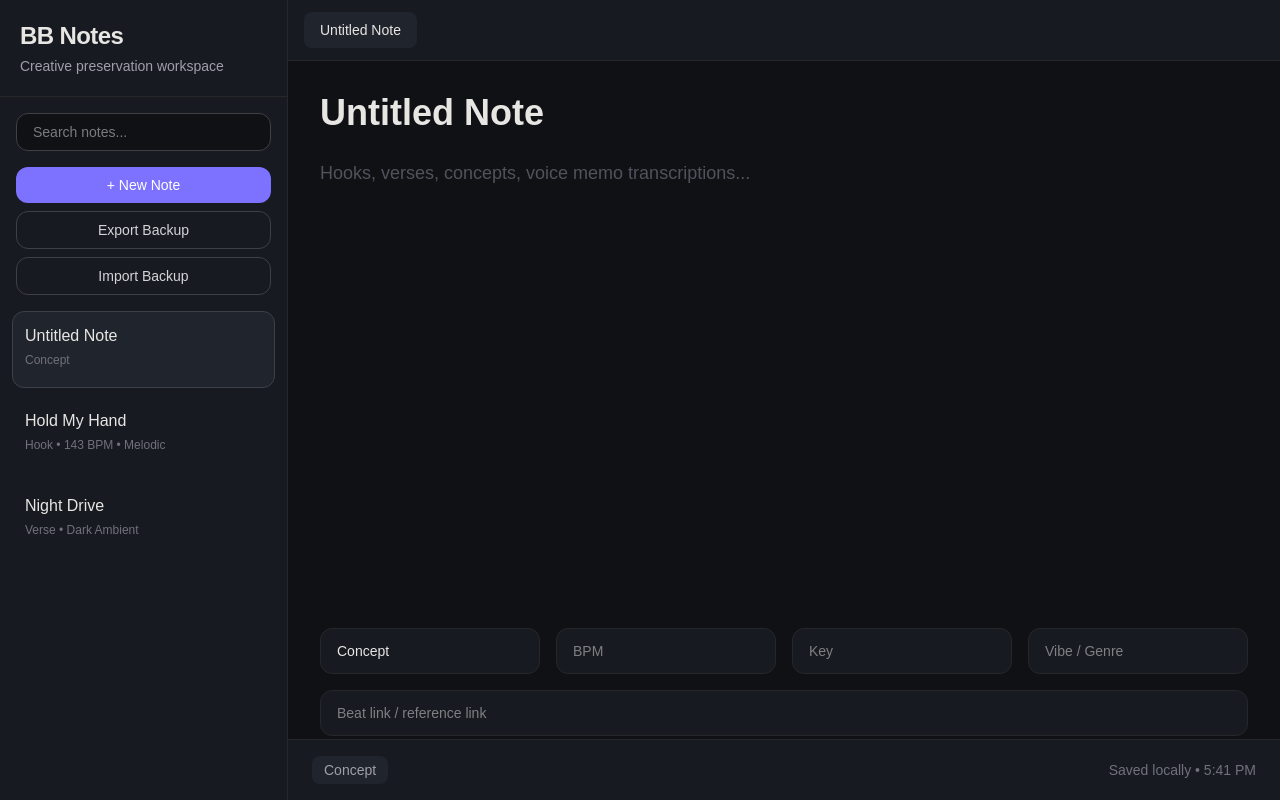
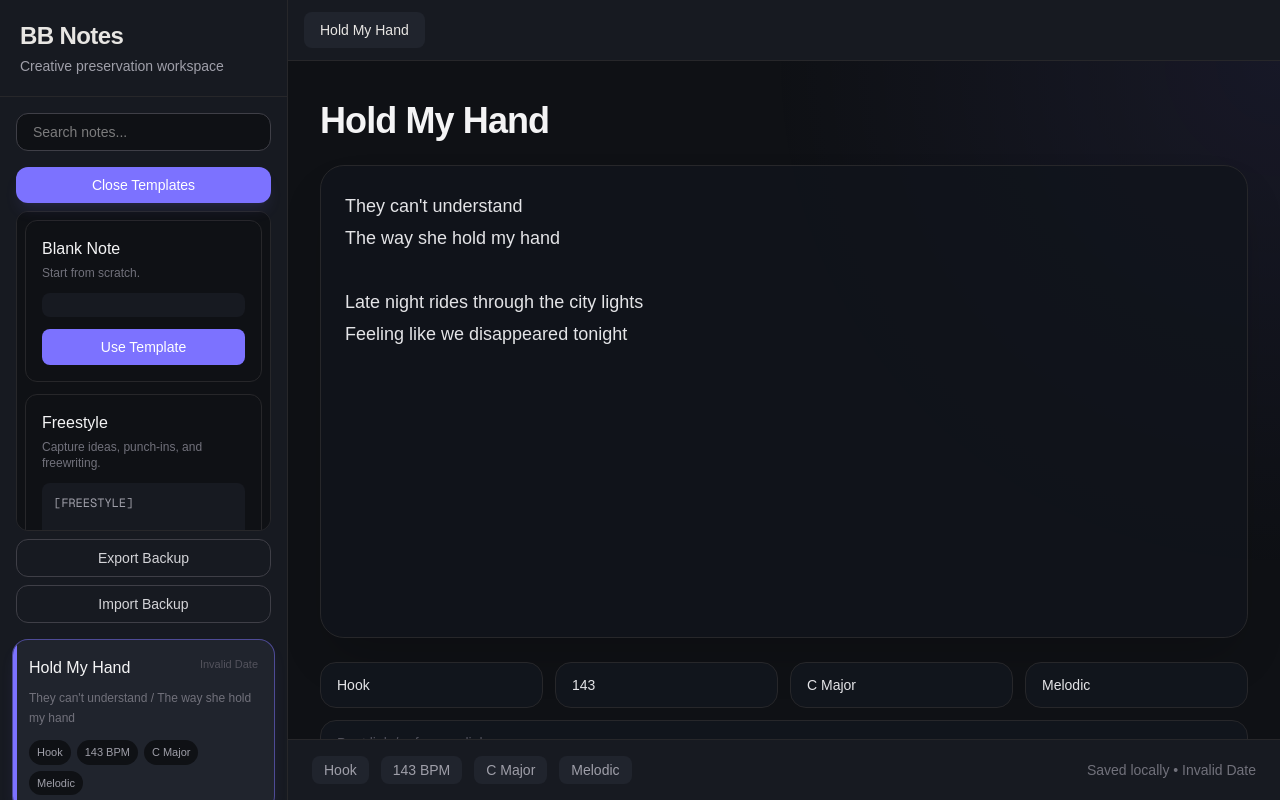
Before and after one commit to ChrisGordon888/bb-notes, a Next.js app: page / in a window 1280 px wide. Both pictures are taken after a click on the button "+ New Note". Built offline with nearby package versions, Linux system fonts and the light colour scheme.

Commit message:
Improve note editor aesthetic

```diff
--- a/src/app/page.tsx
+++ b/src/app/page.tsx
@@ -3,6 +3,7 @@
 import type { ChangeEvent } from "react";
 import { useEffect, useMemo, useState } from "react";
 import { starterNotes } from "@/data/starterNotes";
+import { templates, type TemplateType } from "@/data/templates";
 import { loadNotes, saveNotes } from "@/lib/storage";
 import type { Note } from "@/types/note";
 import { exportNotes } from "@/lib/exportNotes";
@@ -50,11 +51,11 @@ export default function Home() {
       );
   }, [notes, search]);
 
-  function createNote() {
+  function createNote(templateType: TemplateType = "blank") {
     const newNote: Note = {
       id: crypto.randomUUID(),
       title: "Untitled Note",
-      body: "",
+      body: templates[templateType],
       section: "Concept",
       bpm: "",
       musicalKey: "",
@@ -165,7 +166,7 @@ export default function Home() {
               <p>Create a new note to begin.</p>
 
               <button
-                onClick={createNote}
+                onClick={() => createNote("blank")}
                 className="mt-4 rounded-xl bg-[#7C72FF] px-4 py-2 text-sm font-medium text-white transition hover:opacity-90"
               >
                 + New Note
--- a/src/components/notes/NoteEditor.tsx
+++ b/src/components/notes/NoteEditor.tsx
@@ -1,3 +1,4 @@
+import { useEffect, useRef } from "react";
 import type { Note } from "@/types/note";
 
 type NoteEditorProps = {
@@ -9,38 +10,50 @@ export default function NoteEditor({
   activeNote,
   updateActiveNote,
 }: NoteEditorProps) {
+  const titleInputRef = useRef<HTMLInputElement>(null);
+
+  useEffect(() => {
+    titleInputRef.current?.focus();
+  }, [activeNote?.id]);
+
   if (!activeNote) return null;
 
   return (
-    <div className="flex-1 overflow-y-auto p-8">
+    <div className="flex-1 overflow-y-auto bg-[radial-gradient(circle_at_top_right,_rgba(124,114,255,0.08),_transparent_32rem)]">
+      <div className="mx-auto flex max-w-5xl flex-col px-8 py-10">
         <input
+          ref={titleInputRef}
           type="text"
           value={activeNote.title}
           onChange={(event) => updateActiveNote({ title: event.target.value })}
           placeholder="Untitled Note"
-        className="mb-6 w-full bg-transparent text-4xl font-semibold outline-none placeholder:text-zinc-600"
+          className="mb-6 w-full bg-transparent text-4xl font-semibold tracking-tight text-zinc-100 outline-none placeholder:text-zinc-700"
         />
 
+        <div className="rounded-3xl border border-zinc-800 bg-[#11151C]/80 p-6 shadow-2xl shadow-black/20">
           <textarea
             value={activeNote.body}
             onChange={(event) => updateActiveNote({ body: event.target.value })}
             placeholder="Hooks, verses, concepts, voice memo transcriptions..."
-        className="h-[55vh] w-full resize-none bg-transparent text-lg leading-8 text-zinc-200 outline-none placeholder:text-zinc-600"
+            className="min-h-[52vh] w-full resize-none bg-transparent text-lg leading-8 text-zinc-200 outline-none placeholder:text-zinc-600"
           />
+        </div>
 
-      <div className="mt-6 grid grid-cols-1 gap-4 md:grid-cols-4">
+        <div className="mt-6 grid grid-cols-1 gap-3 md:grid-cols-4">
           <input
             value={activeNote.section}
-          onChange={(event) => updateActiveNote({ section: event.target.value })}
+            onChange={(event) =>
+              updateActiveNote({ section: event.target.value })
+            }
             placeholder="Section"
-          className="rounded-xl border border-zinc-800 bg-[#171A21] px-4 py-3 text-sm outline-none focus:border-zinc-600"
+            className="rounded-2xl border border-zinc-800 bg-[#11151C] px-4 py-3 text-sm text-zinc-200 outline-none transition placeholder:text-zinc-600 focus:border-[#7C72FF]/60"
           />
 
           <input
             value={activeNote.bpm}
             onChange={(event) => updateActiveNote({ bpm: event.target.value })}
             placeholder="BPM"
-          className="rounded-xl border border-zinc-800 bg-[#171A21] px-4 py-3 text-sm outline-none focus:border-zinc-600"
+            className="rounded-2xl border border-zinc-800 bg-[#11151C] px-4 py-3 text-sm text-zinc-200 outline-none transition placeholder:text-zinc-600 focus:border-[#7C72FF]/60"
           />
 
           <input
@@ -49,23 +62,26 @@ export default function NoteEditor({
               updateActiveNote({ musicalKey: event.target.value })
             }
             placeholder="Key"
-          className="rounded-xl border border-zinc-800 bg-[#171A21] px-4 py-3 text-sm outline-none focus:border-zinc-600"
+            className="rounded-2xl border border-zinc-800 bg-[#11151C] px-4 py-3 text-sm text-zinc-200 outline-none transition placeholder:text-zinc-600 focus:border-[#7C72FF]/60"
           />
 
           <input
             value={activeNote.vibe}
             onChange={(event) => updateActiveNote({ vibe: event.target.value })}
             placeholder="Vibe / Genre"
-          className="rounded-xl border border-zinc-800 bg-[#171A21] px-4 py-3 text-sm outline-none focus:border-zinc-600"
+            className="rounded-2xl border border-zinc-800 bg-[#11151C] px-4 py-3 text-sm text-zinc-200 outline-none transition placeholder:text-zinc-600 focus:border-[#7C72FF]/60"
           />
         </div>
 
         <input
           value={activeNote.beatLink}
-        onChange={(event) => updateActiveNote({ beatLink: event.target.value })}
+          onChange={(event) =>
+            updateActiveNote({ beatLink: event.target.value })
+          }
           placeholder="Beat link / reference link"
-        className="mt-4 w-full rounded-xl border border-zinc-800 bg-[#171A21] px-4 py-3 text-sm outline-none focus:border-zinc-600"
+          className="mt-3 rounded-2xl border border-zinc-800 bg-[#11151C] px-4 py-3 text-sm text-zinc-200 outline-none transition placeholder:text-zinc-600 focus:border-[#7C72FF]/60"
         />
+      </div>
     </div>
   );
 }
--- a/src/components/notes/NotesSidebar.tsx
+++ b/src/components/notes/NotesSidebar.tsx
@@ -1,17 +1,32 @@
+import { useState } from "react";
 import type { Note } from "@/types/note";
+import type { TemplateType } from "@/data/templates";
+import TemplatePicker from "./TemplatePicker";
 
+/**
+ * NotesSidebar
+ * -------------------------------------------------------
+ * Left-side workspace for:
+ * - app identity
+ * - search
+ * - template picker
+ * - import/export controls
+ * - note list / note selection
+ *
+ * Dev tip:
+ * page.tsx owns the data/state.
+ * This component receives that state through props and focuses on UI.
+ */
 type NotesSidebarProps = {
   notes: Note[];
   activeNoteId: string;
   search: string;
   setSearch: (value: string) => void;
-  createNote: () => void;
+  createNote: (templateType?: TemplateType) => void;
   deleteNote: (noteId: string) => void;
   setActiveNoteId: (noteId: string) => void;
   exportBackup: () => void;
-  importBackup: (
-    event: React.ChangeEvent<HTMLInputElement>
-  ) => void;
+  importBackup: (event: React.ChangeEvent<HTMLInputElement>) => void;
 };
 
 export default function NotesSidebar({
@@ -25,12 +40,32 @@ export default function NotesSidebar({
   exportBackup,
   importBackup,
 }: NotesSidebarProps) {
+  const [isCreateOpen, setIsCreateOpen] = useState(false);
+
+  function getNotePreview(body: string) {
+    const preview = body
+      .split("\n")
+      .map((line) => line.trim())
+      .filter(Boolean)
+      .slice(0, 2)
+      .join(" / ");
+
+    return preview || "No lyrics yet...";
+  }
+
+  function formatUpdatedTime(dateString: string) {
+    const date = new Date(dateString);
+
+    return date.toLocaleTimeString([], {
+      hour: "numeric",
+      minute: "2-digit",
+    });
+  }
+
   return (
     <aside className="flex w-72 flex-col border-r border-zinc-800 bg-[#171A21]">
       <div className="border-b border-zinc-800 p-5">
-        <h1 className="text-2xl font-semibold tracking-tight">
-          BB Notes
-        </h1>
+        <h1 className="text-2xl font-semibold tracking-tight">BB Notes</h1>
 
         <p className="mt-1 text-sm text-zinc-400">
           Creative preservation workspace
@@ -49,15 +84,21 @@ export default function NotesSidebar({
 
       <div className="space-y-2 px-4 pb-4">
         <button
-          onClick={createNote}
-          className="w-full rounded-xl bg-[#7C72FF] px-4 py-2 text-sm font-medium text-white transition hover:opacity-90"
+          onClick={() => setIsCreateOpen((current) => !current)}
+          className="w-full rounded-xl bg-[#7C72FF] px-4 py-2 text-sm font-medium text-white shadow-lg shadow-[#7C72FF]/10 transition hover:opacity-90"
         >
-          + New Note
+          {isCreateOpen ? "Close Templates" : "+ New Note"}
         </button>
+
+        {isCreateOpen && (
+          <div className="max-h-80 overflow-y-auto rounded-xl border border-zinc-800 bg-[#0F1115] p-2">
+            <TemplatePicker createNote={createNote} />
+          </div>
+        )}
 
         <button
           onClick={exportBackup}
-          className="w-full rounded-xl border border-zinc-700 bg-[#171A21] px-4 py-2 text-sm text-zinc-300 transition hover:border-zinc-500"
+          className="w-full rounded-xl border border-zinc-700 bg-[#171A21] px-4 py-2 text-sm text-zinc-300 transition hover:border-zinc-500 hover:bg-[#1A1E26]"
         >
           Export Backup
         </button>
@@ -70,7 +111,7 @@ export default function NotesSidebar({
             className="hidden"
           />
 
-          <div className="cursor-pointer rounded-xl border border-zinc-700 bg-[#171A21] px-4 py-2 text-center text-sm text-zinc-300 transition hover:border-zinc-500">
+          <div className="cursor-pointer rounded-xl border border-zinc-700 bg-[#171A21] px-4 py-2 text-center text-sm text-zinc-300 transition hover:border-zinc-500 hover:bg-[#1A1E26]">
             Import Backup
           </div>
         </label>
@@ -84,25 +125,59 @@ export default function NotesSidebar({
             return (
               <div
                 key={note.id}
-                className={`group w-full rounded-xl border p-3 text-left transition ${
+                className={`group relative overflow-hidden rounded-2xl border p-4 text-left transition ${
                   isActive
-                    ? "border-zinc-700 bg-[#20242D]"
-                    : "border-transparent hover:border-zinc-700 hover:bg-[#1A1E26]"
+                    ? "border-[#7C72FF]/50 bg-[#20242D] shadow-lg shadow-[#7C72FF]/10"
+                    : "border-zinc-800 bg-[#141820] hover:border-zinc-700 hover:bg-[#1A1E26]"
                 }`}
               >
+                <div
+                  className={`absolute left-0 top-0 h-full w-1 transition ${
+                    isActive ? "bg-[#7C72FF]" : "bg-transparent"
+                  }`}
+                />
+
                 <button
                   onClick={() => setActiveNoteId(note.id)}
                   className="w-full text-left"
                 >
-                  <p className="truncate font-medium">
-                    {note.title || "Untitled Note"}
+                  <div className="flex items-start justify-between gap-3">
+                    <p className="truncate font-medium text-zinc-100">
+                      {note.title || "Untitled Note"}
+                    </p>
+
+                    <span className="shrink-0 text-[11px] text-zinc-600">
+                      {formatUpdatedTime(note.updatedAt)}
+                    </span>
+                  </div>
+
+                  <p className="mt-2 line-clamp-2 text-xs leading-5 text-zinc-500">
+                    {getNotePreview(note.body)}
                   </p>
 
-                  <p className="mt-1 truncate text-xs text-zinc-500">
-                    {note.section || "Draft"}
-                    {note.bpm ? ` • ${note.bpm} BPM` : ""}
-                    {note.vibe ? ` • ${note.vibe}` : ""}
-                  </p>
+                  <div className="mt-3 flex flex-wrap gap-1.5">
+                    <span className="rounded-full bg-[#0F1115] px-2 py-1 text-[11px] text-zinc-400">
+                      {note.section || "Draft"}
+                    </span>
+
+                    {note.bpm && (
+                      <span className="rounded-full bg-[#0F1115] px-2 py-1 text-[11px] text-zinc-400">
+                        {note.bpm} BPM
+                      </span>
+                    )}
+
+                    {note.musicalKey && (
+                      <span className="rounded-full bg-[#0F1115] px-2 py-1 text-[11px] text-zinc-400">
+                        {note.musicalKey}
+                      </span>
+                    )}
+
+                    {note.vibe && (
+                      <span className="rounded-full bg-[#0F1115] px-2 py-1 text-[11px] text-zinc-400">
+                        {note.vibe}
+                      </span>
+                    )}
+                  </div>
                 </button>
 
                 <button
--- /dev/null
+++ b/src/components/notes/TemplatePicker.tsx
@@ -0,0 +1,69 @@
+import { templates, type TemplateType } from "@/data/templates";
+
+type TemplatePickerProps = {
+  createNote: (templateType?: TemplateType) => void;
+};
+
+const templateInfo = [
+  {
+    id: "blank",
+    title: "Blank Note",
+    description: "Start from scratch.",
+  },
+  {
+    id: "freestyle",
+    title: "Freestyle",
+    description: "Capture ideas, punch-ins, and freewriting.",
+  },
+  {
+    id: "songStructureV1",
+    title: "Song V1",
+    description: "Classic hook-driven arrangement.",
+  },
+  {
+    id: "songStructureV2",
+    title: "Song V2",
+    description: "Modern pre-hook structure.",
+  },
+  {
+    id: "songStructureV3",
+    title: "Song V3",
+    description: "Intro + hook-first flow.",
+  },
+] as const;
+
+export default function TemplatePicker({
+  createNote,
+}: TemplatePickerProps) {
+  return (
+    <div className="space-y-3">
+      {templateInfo.map((template) => (
+        <div
+          key={template.id}
+          className="rounded-xl border border-zinc-800 bg-[#0F1115] p-4"
+        >
+          <div className="mb-3">
+            <h3 className="font-medium text-zinc-100">
+              {template.title}
+            </h3>
+
+            <p className="mt-1 text-xs text-zinc-500">
+              {template.description}
+            </p>
+          </div>
+
+          <pre className="overflow-hidden whitespace-pre-wrap rounded-lg bg-[#171A21] p-3 text-xs text-zinc-400">
+            {templates[template.id]}
+          </pre>
+
+          <button
+            onClick={() => createNote(template.id)}
+            className="mt-3 w-full rounded-lg bg-[#7C72FF] px-3 py-2 text-sm font-medium text-white transition hover:opacity-90"
+          >
+            Use Template
+          </button>
+        </div>
+      ))}
+    </div>
+  );
+}
--- /dev/null
+++ b/src/data/templates.ts
@@ -0,0 +1,63 @@
+export const templates = {
+  blank: "",
+
+  freestyle: `[FREESTYLE]
+
+Ideas:
+-
+-
+-
+
+Punch-ins:
+-
+-
+-
+`,
+
+  songStructureV1: `[HOOK]
+
+[VERSE 1]
+
+[HOOK]
+
+[VERSE 2]
+
+[BRIDGE]
+
+[HOOK / OUTRO]
+`,
+
+  songStructureV2: `[INTRO]
+
+[VERSE 1]
+
+[PRE-HOOK]
+
+[HOOK]
+
+[VERSE 2]
+
+[PRE-HOOK]
+
+[HOOK]
+
+[OUTRO]
+`,
+
+  songStructureV3: `[INTRO]
+
+[HOOK]
+
+[VERSE 1]
+
+[HOOK]
+
+[VERSE 2]
+
+[BRIDGE]
+
+[FINAL HOOK]
+
+[OUTRO]
+`,
+};
```
Lines whose indentation alone changed are shown as unchanged.
